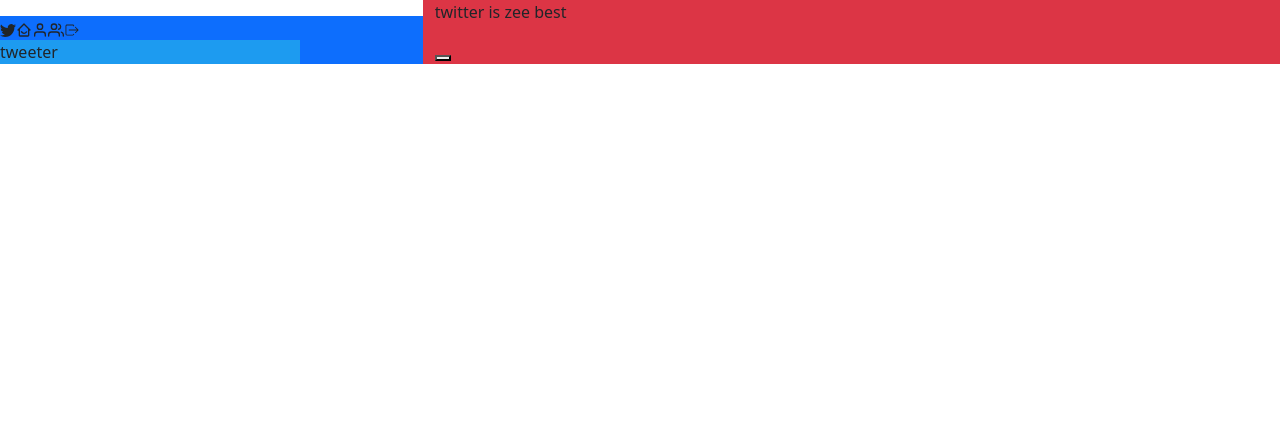
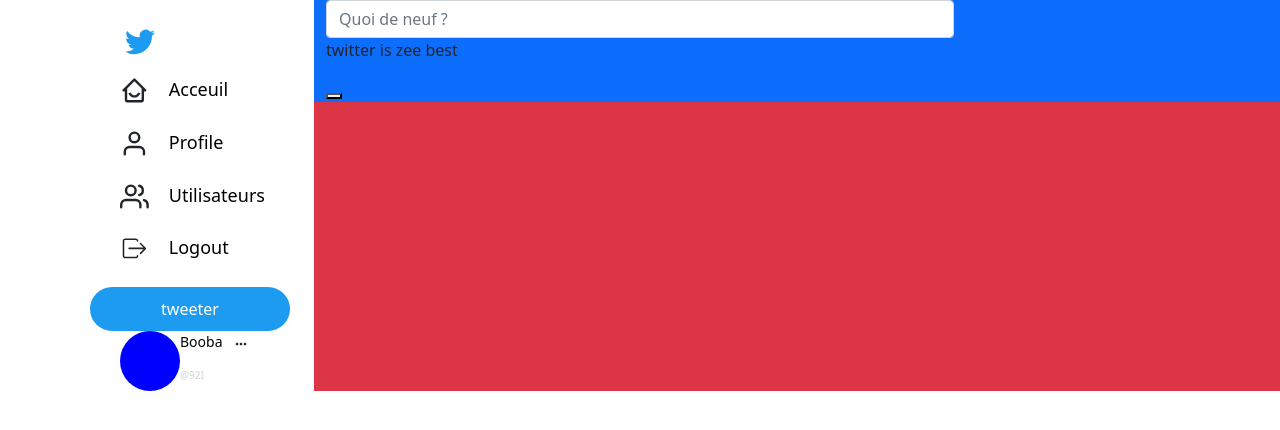
Before and after one commit to Edouard-Germain/CloneTwitterFront, a React (Create React App) app in the folder twitter/: page /home in a window 1280 px wide. Shown: the top 430 px of the page. Built offline with nearby package versions, Linux system fonts and the light colour scheme; no server answers.

Commit message:
formTwitter

```diff
--- /dev/null
+++ b/twitter/src/components/createTweet.js
@@ -0,0 +1,16 @@
+
+const CreateTweet = () => {
+
+    return(
+        <div>
+            <form>
+                <div className = "form-group">
+                <input type="email" className="form-control" id="exampleInputEmail1" aria-describedby="emailHelp" placeholder="Quoi de neuf ?"/>
+
+                </div>
+            </form>
+        </div>
+    )
+}
+
+export default CreateTweet
--- /dev/null
+++ b/twitter/src/components/logout.js
@@ -0,0 +1,48 @@
+import styled from "styled-components"
+import {BiDotsHorizontalRounded} from "react-icons/bi"
+
+const Container = styled.div`
+    display : flex;
+    padding-left : 120px;
+    `
+const Picture = styled.div`
+    background-color : blue;
+    border-radius : 50px;
+    height : 60px;
+    width : 60px;
+    `
+const Textcontainer = styled.div`
+    display : flex;
+    flex-direction: column;
+    `
+const Text = styled.p`
+    color : black;
+    font-size : 14px;
+    font-weight : 500;
+    `
+const Subtext = styled.p`
+    color : #D3D3D3;
+    font-size : 10px;
+    margin-bottom : 5px;
+    font-weight : 400;
+
+    `
+const logout =() => {
+
+    return (
+        <Container>
+            <Picture/>
+            <Textcontainer>
+                <Text>Booba</Text>
+                <Subtext>@92I</Subtext>
+            </Textcontainer>
+            <BiDotsHorizontalRounded
+                style = {{marginLeft: "10px", marginTop : "5px"}}
+            />
+
+
+        </Container>
+    )
+}
+
+export default logout
--- a/twitter/src/components/sideNav.js
+++ b/twitter/src/components/sideNav.js
@@ -6,29 +6,85 @@
 
 import styled from "styled-components";
 
+const Container = styled.div`
+    display : flex;
+    flex-direction : column;
+    padding-left : 120px;
+    row-gap : 20px;
+    `
+const ButtonBlue = styled.div`
+    color : white;
+    background-color: rgb(29, 155, 240);
+    padding-top : 10px;
+    padding-bottom: 10px;
+    margin-left : -30px;
+    border: none;
+    border-radius : 30px;
+    cursor: pointer;
+    width: 200px;
+    display: flex;
+    justify-content : center;
+    `
+const Logocontainer = styled.div`
+    display : flex;
+    column-gap: 20px;
+    `
+const Text = styled.div`
+    color : black;
+    font-size : 18px;
+    font-weight : 400;
+    `
 
-const ButtonBlue = styled.div`
-    background-color: rgb(29, 155, 240);
-    border: none;
-    cursor: pointer;
-    width: 300px;
-`
 const sideNav = ()=>{
 
     return (
-        <div>
+        <Container>
+
             <BsTwitter
+                style={{
+                        fontSize : "2.5em",
+                        paddingTop : "10px",
+                        color : "rgb(29, 155, 240)"
+                    }}
+
             />
+
+            <Logocontainer>
                 <BiHomeSmile
+                    style = {{fontSize : "1.8em",
+                              marginBottom : "4px"
+                            }}
+
                 />
+             <Text>Acceuil</Text>
+
+            </Logocontainer>
+            <Logocontainer>
                 <FiUser
+                    style = {{fontSize : "1.8em",
+                    marginBottom : "4px"
+                  }}
                 />
+                <Text>Profile</Text>
+            </Logocontainer>
+            <Logocontainer>
                 <FiUsers
+                    style = {{fontSize : "1.8em",
+                    marginBottom : "4px"
+                  }}
                 />
+                <Text>Utilisateurs</Text>
+            </Logocontainer>
+            <Logocontainer>
                 <IoIosLogOut
+                    style = {{fontSize : "1.8em",
+                    marginBottom : "4px"
+                  }}
                 />
+                <Text>Logout</Text>
+            </Logocontainer>
                 <ButtonBlue> tweeter</ButtonBlue>
-        </div>
+        </Container>
     )
 }
 export default sideNav
--- a/twitter/src/pages/Home.js
+++ b/twitter/src/pages/Home.js
@@ -1,20 +1,11 @@
 import { useContext, useEffect, useState } from "react";
 import {UserContext} from '../context/context';
-import { BsTwitter } from "react-icons/bs";
 import SideNav from "../components/sideNav";
-import {BiHomeSmile} from 'react-icons/bi'
-import {FiUser} from 'react-icons/fi'
-import {FiUsers} from 'react-icons/fi'
-import {IoIosLogOut} from 'react-icons/io'
 import styled from "styled-components";
+import Logout from "../components/logout"
+import CreateTweet  from "../components/createTweet";
 
 
-const ButtonBlue = styled.div`
-    background-color: rgb(29, 155, 240);
-    border: none;
-    cursor: pointer;
-    width: 300px;
-`
 
 const Home = () =>{
 
@@ -29,16 +20,26 @@
         .then(response => response.json())
         .then(data => setFeed(m =>[...data, ...feed]))
         // .then(data=>setFeed(data))
-    })
+    }, [])
     return (
-        <div class ="container-fluid p-0">
-            <div class ="row">
-                <div class ="col-4 pl-3 mt-3 bg-primary">
+        <div className ="container-fluid p-0">
+            <div className ="row">
+                <div className ="col-3 mt-3  flex-column">
                     <SideNav/>
+                    <div style = {{alignSelf : "end"}}>
+                        <Logout />
+                    </div>
               </div>
-                <div class ="col-8 bg-danger " >
-                    <p>twitter is zee best</p>
-                    <button onClick ={handleTest}></button>
+                <div className ="col-9 bg-danger " >
+                    <div className="row">
+                        <div className="col-8 bg-primary">
+                            <CreateTweet/>
+                            <p>twitter is zee best</p>
+                            <button onClick ={handleTest}></button>
+                        </div>
+                        <div className="col-4 bg-primary">
+                        </div>
+                    </div>
                 </div>
             </div>
         </div>
```
Also changed, not shown: twitter/src/image/B2O.jpg (added). Lines whose indentation alone changed are shown as unchanged.
